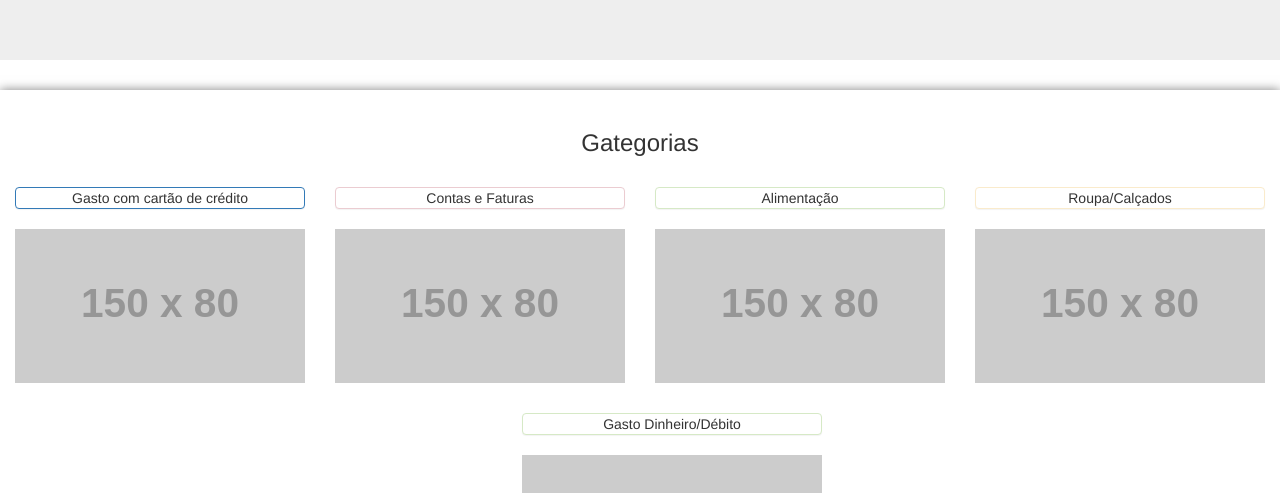
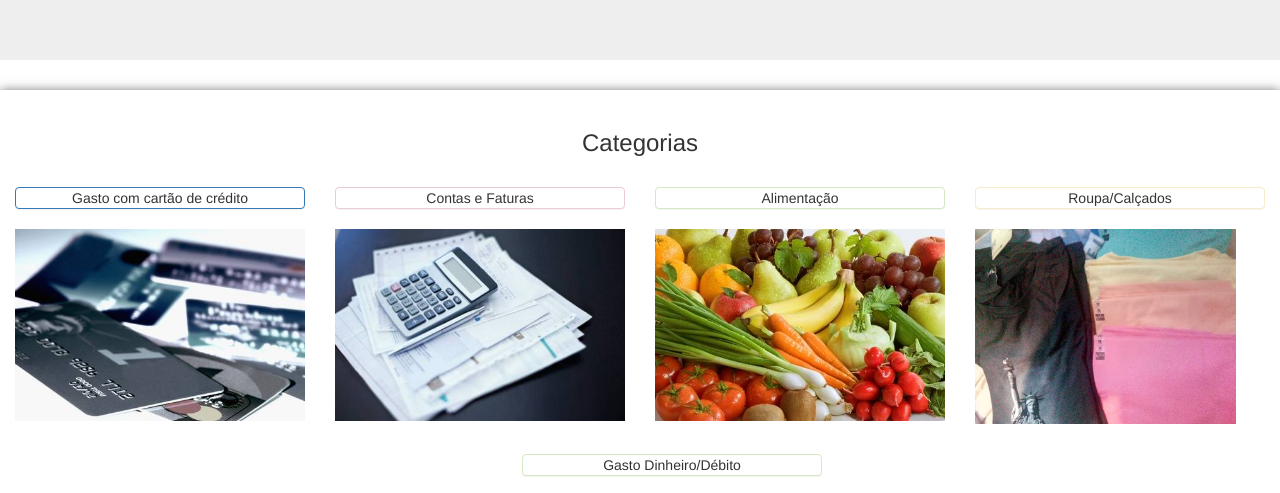
Before and after one commit to stenioneves/telas--designer, a plain HTML site: page Tela-principal/principal.html in a window 1280 px wide. Shown: the part 232-725 px from the top of the page. Drawn offline with nearby package versions, Linux system fonts and the light colour scheme; placeholder pictures from the web are drawn by us.

Commit message:
Adição de imagens e correção de texto na tag h3

```diff
--- a/Tela-principal/principal.html
+++ b/Tela-principal/principal.html
@@ -43,33 +43,33 @@
 </div>
  <div id="efeito">
 <div class="container-fluid bg-3 text-center">
-  <h3>Gategorias </h3><br>
+  <h3>Categorias </h3><br>
   <div class="row">
     <div class="col-sm-3  ">
       <p  class=" panel panel-primary">Gasto com cartão de crédito</p>
       <figure>
-            <img src="https://placehold.it/150x80?text=IMAGE" class="img-responsive" style="width:100%" alt="Image">
+            <img src="img/cartoesCreditoDebito.jpg" class="img-responsive" style="width:100" alt="Image">
             <figcaption><a href="#"><button class="btn btn-info btn-conf">Acessar</button></a></figcaption>
        </figure>
     </div>
     <div class="col-sm-3">
       <p class="panel panel-danger">Contas e Faturas </p>
       <figure>
-            <img src="https://placehold.it/150x80?text=IMAGE" class="img-responsive" style="width:100%" alt="Image">
+            <img src="img/contas_faturas.jpg" class="img-responsive" style="width:100%" alt="Image">
             <figcaption><a href="#"><button class="btn btn-info btn-conf">Acessar</button></a></figcaption>
           </figure>
     </div>
     <div class="col-sm-3">
       <p class="panel panel-success">Alimentação</p>
       <figure>
-            <img src="https://placehold.it/150x80?text=IMAGE" class="img-responsive" style="width:100%" alt="Image">
+            <img src="img/alimentacao.jpeg" class="img-responsive" style="width:100%" alt="Image">
             <figcaption><a href="#"><button class="btn btn-info btn-conf">Acessar</button></a></figcaption>
           </figure>
     </div>
     <div class="col-sm-3">
       <p class="panel panel-warning ">Roupa/Calçados</p>
       <figure>
-            <img src="https://placehold.it/150x80?text=IMAGE" class="img-responsive" style="width:100%" alt="Image">
+            <img src="img/roupa.jpg" class="img-responsive" style="width:90%" alt="Image">
             <figcaption><a href="#"><button class="btn btn-info btn-conf">Acessar</button></a></figcaption>
           </figure>
     </div>
@@ -81,7 +81,7 @@
     <div class="col-sm-3 centralizar">
       <p class="panel panel-success">Gasto Dinheiro/Débito</p>
       <figure>
-            <img src="https://placehold.it/150x80?text=IMAGE" class="img-responsive" style="width:100%" alt="Image">
+            <img src="img/dinheiro.jpeg" class="img-responsive" style="width:100%" alt="Image">
             <figcaption><a href="#"><button class="btn btn-info btn-conf">Acessar</button></a></figcaption>
           </figure>
     </div>
```
Also changed, not shown: Tela-principal/img/alimentacao.jpeg (added), Tela-principal/img/cartoesCreditoDebito.jpg (added), Tela-principal/img/contas_faturas.jpg (added), Tela-principal/img/dinheiro.jpeg (added), Tela-principal/img/roupa.jpg (added).
